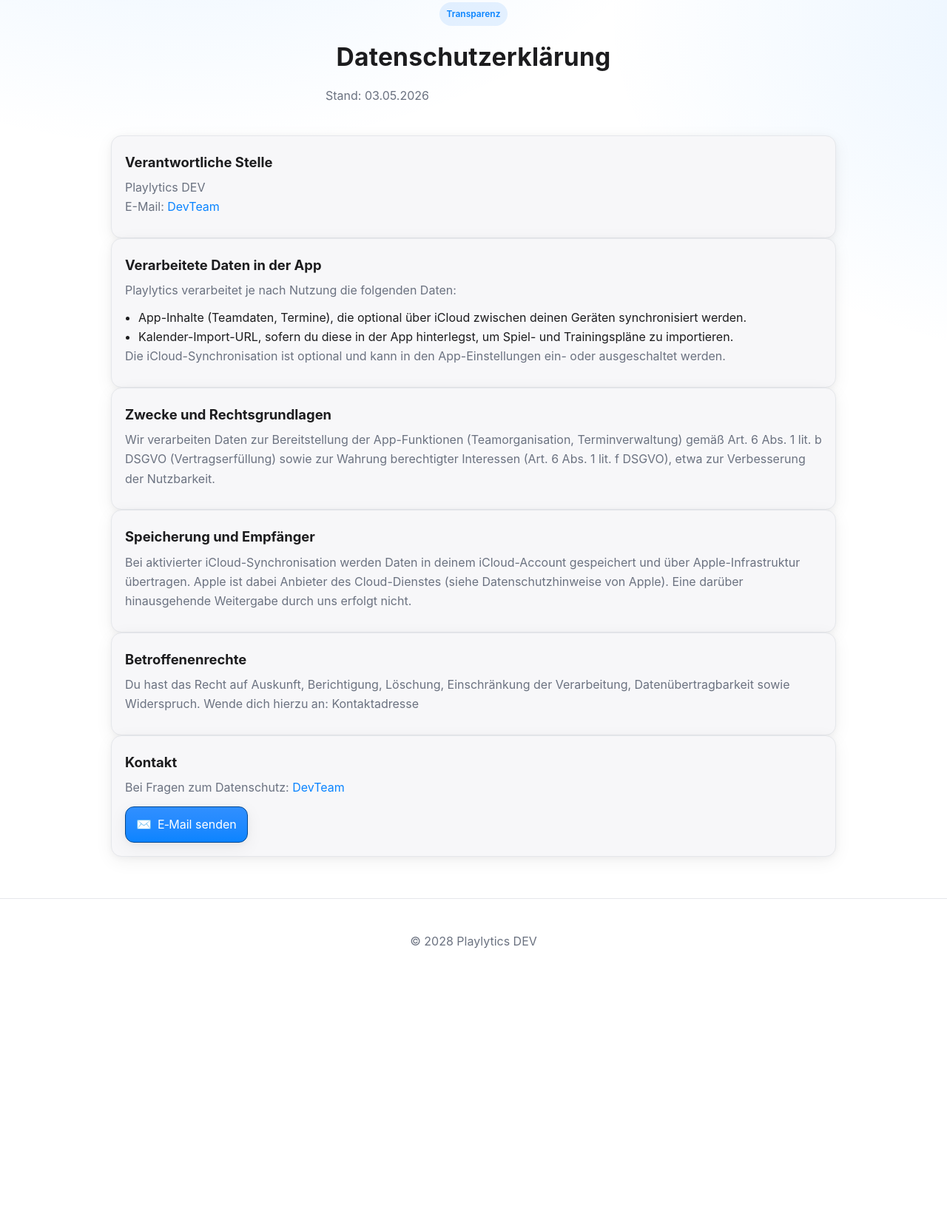
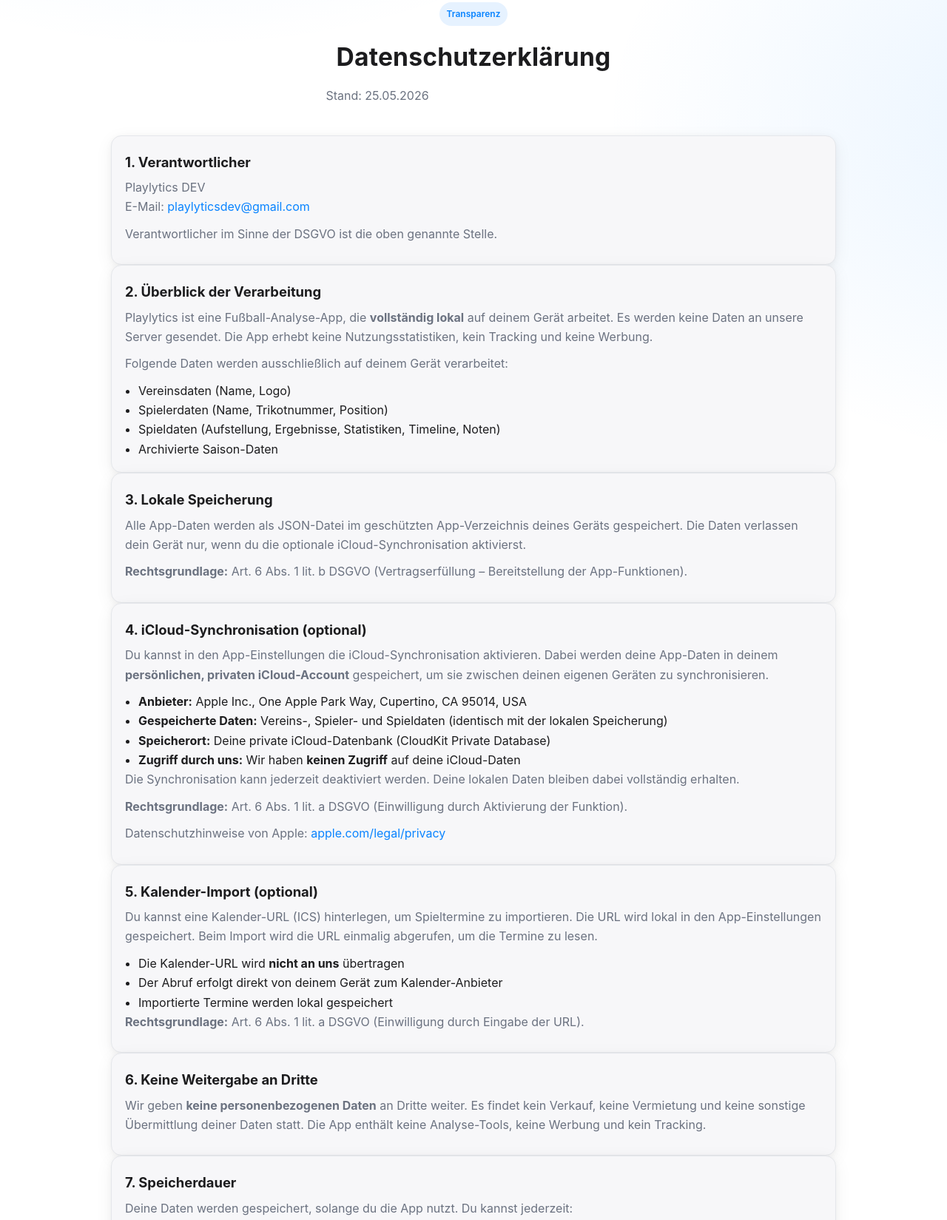
Before and after one commit to playlyticsdev/Playlytics-privacy-support, a plain HTML site: page privacy.html in a window 1280 px wide. Shown: the part 126-1775 px from the top of the page at 74% size. Before the commit the page ends 1476 px from the top, so only its background shows below. Drawn offline with Linux system fonts and the light colour scheme.

Commit message:
Update privacy.html

```diff
--- a/privacy.html
+++ b/privacy.html
@@ -7,11 +7,10 @@
   <link rel="stylesheet" href="./styles.css">
 </head>
 <body>
-  <!-- Fixierter Header mit Branding -->
+  <!-- Header -->
   <header class="site-header">
     <div class="container inner">
       <a class="brand" href="./">
-        <!-- Ersetze logo.svg durch dein Logo/PNG -->
         <img class="logo" src="./AppIcon.png" alt="Playlytics Logo" />
         <span class="title">Playlytics</span>
       </a>
@@ -22,61 +21,135 @@
     </div>
   </header>
 
-  <!-- Hero-Bereich -->
+  <!-- Hero -->
   <section class="hero">
     <div class="container">
       <div class="badge">Transparenz</div>
       <h1>Datenschutzerklärung</h1>
-      <p class="m-0">Stand: 03.05.2026</p>
+      <p class="m-0">Stand: 25.05.2026</p>
     </div>
   </section>
 
-  <!-- Inhalt im Card-Layout -->
+  <!-- Inhalt -->
   <main class="container section">
+
+    <!-- 1. Verantwortlicher -->
     <div class="card">
-      <h2>Verantwortliche Stelle</h2>
-      <p>Playlytics DEV<br>
-      E-Mail: <a href="mailto:playlyticsdev@gmail.com">DevTeam</a></p>
+      <h2>1. Verantwortlicher</h2>
+      <p>
+        Playlytics DEV<br>
+        E-Mail: <a href="mailto:playlyticsdev@gmail.com">playlyticsdev@gmail.com</a>
+      </p>
+      <p>Verantwortlicher im Sinne der DSGVO ist die oben genannte Stelle.</p>
     </div>
 
+    <!-- 2. Überblick -->
     <div class="card">
-      <h2>Verarbeitete Daten in der App</h2>
-      <p>Playlytics verarbeitet je nach Nutzung die folgenden Daten:</p>
+      <h2>2. Überblick der Verarbeitung</h2>
+      <p>Playlytics ist eine Fußball-Analyse-App, die <strong>vollständig lokal</strong> auf deinem Gerät arbeitet. Es werden keine Daten an unsere Server gesendet. Die App erhebt keine Nutzungsstatistiken, kein Tracking und keine Werbung.</p>
+      <p>Folgende Daten werden ausschließlich auf deinem Gerät verarbeitet:</p>
       <ul class="list">
-        <li>App-Inhalte (Teamdaten, Termine), die optional über iCloud zwischen deinen Geräten synchronisiert werden.</li>
-        <li>Kalender-Import-URL, sofern du diese in der App hinterlegst, um Spiel- und Trainingspläne zu importieren.</li>
+        <li>Vereinsdaten (Name, Logo)</li>
+        <li>Spielerdaten (Name, Trikotnummer, Position)</li>
+        <li>Spieldaten (Aufstellung, Ergebnisse, Statistiken, Timeline, Noten)</li>
+        <li>Archivierte Saison-Daten</li>
       </ul>
-      <p>Die iCloud-Synchronisation ist optional und kann in den App-Einstellungen ein- oder ausgeschaltet werden.</p>
     </div>
 
+    <!-- 3. Lokale Speicherung -->
     <div class="card">
-      <h2>Zwecke und Rechtsgrundlagen</h2>
-      <p>Wir verarbeiten Daten zur Bereitstellung der App-Funktionen (Teamorganisation, Terminverwaltung) gemäß Art. 6 Abs. 1 lit. b DSGVO (Vertragserfüllung) sowie zur Wahrung berechtigter Interessen (Art. 6 Abs. 1 lit. f DSGVO), etwa zur Verbesserung der Nutzbarkeit.</p>
+      <h2>3. Lokale Speicherung</h2>
+      <p>Alle App-Daten werden als JSON-Datei im geschützten App-Verzeichnis deines Geräts gespeichert. Die Daten verlassen dein Gerät nur, wenn du die optionale iCloud-Synchronisation aktivierst.</p>
+      <p><strong>Rechtsgrundlage:</strong> Art. 6 Abs. 1 lit. b DSGVO (Vertragserfüllung – Bereitstellung der App-Funktionen).</p>
     </div>
 
+    <!-- 4. iCloud -->
     <div class="card">
-      <h2>Speicherung und Empfänger</h2>
-      <p>Bei aktivierter iCloud-Synchronisation werden Daten in deinem iCloud-Account gespeichert und über Apple-Infrastruktur übertragen. Apple ist dabei Anbieter des Cloud-Dienstes (siehe Datenschutzhinweise von Apple). Eine darüber hinausgehende Weitergabe durch uns erfolgt nicht.</p>
+      <h2>4. iCloud-Synchronisation (optional)</h2>
+      <p>Du kannst in den App-Einstellungen die iCloud-Synchronisation aktivieren. Dabei werden deine App-Daten in deinem <strong>persönlichen, privaten iCloud-Account</strong> gespeichert, um sie zwischen deinen eigenen Geräten zu synchronisieren.</p>
+      <ul class="list">
+        <li><strong>Anbieter:</strong> Apple Inc., One Apple Park Way, Cupertino, CA 95014, USA</li>
+        <li><strong>Gespeicherte Daten:</strong> Vereins-, Spieler- und Spieldaten (identisch mit der lokalen Speicherung)</li>
+        <li><strong>Speicherort:</strong> Deine private iCloud-Datenbank (CloudKit Private Database)</li>
+        <li><strong>Zugriff durch uns:</strong> Wir haben <strong>keinen Zugriff</strong> auf deine iCloud-Daten</li>
+      </ul>
+      <p>Die Synchronisation kann jederzeit deaktiviert werden. Deine lokalen Daten bleiben dabei vollständig erhalten.</p>
+      <p><strong>Rechtsgrundlage:</strong> Art. 6 Abs. 1 lit. a DSGVO (Einwilligung durch Aktivierung der Funktion).</p>
+      <p>Datenschutzhinweise von Apple: <a href="https://www.apple.com/legal/privacy/de-ww/" target="_blank" rel="noopener">apple.com/legal/privacy</a></p>
     </div>
 
+    <!-- 5. Kalender-Import -->
     <div class="card">
-      <h2>Betroffenenrechte</h2>
-      <p>Du hast das Recht auf Auskunft, Berichtigung, Löschung, Einschränkung der Verarbeitung, Datenübertragbarkeit sowie Widerspruch. Wende dich hierzu an: Kontaktadresse</p>
+      <h2>5. Kalender-Import (optional)</h2>
+      <p>Du kannst eine Kalender-URL (ICS) hinterlegen, um Spieltermine zu importieren. Die URL wird lokal in den App-Einstellungen gespeichert. Beim Import wird die URL einmalig abgerufen, um die Termine zu lesen.</p>
+      <ul class="list">
+        <li>Die Kalender-URL wird <strong>nicht an uns</strong> übertragen</li>
+        <li>Der Abruf erfolgt direkt von deinem Gerät zum Kalender-Anbieter</li>
+        <li>Importierte Termine werden lokal gespeichert</li>
+      </ul>
+      <p><strong>Rechtsgrundlage:</strong> Art. 6 Abs. 1 lit. a DSGVO (Einwilligung durch Eingabe der URL).</p>
     </div>
 
+    <!-- 6. Keine Weitergabe -->
+    <div class="card">
+      <h2>6. Keine Weitergabe an Dritte</h2>
+      <p>Wir geben <strong>keine personenbezogenen Daten</strong> an Dritte weiter. Es findet kein Verkauf, keine Vermietung und keine sonstige Übermittlung deiner Daten statt. Die App enthält keine Analyse-Tools, keine Werbung und kein Tracking.</p>
+    </div>
+
+    <!-- 7. Speicherdauer -->
+    <div class="card">
+      <h2>7. Speicherdauer</h2>
+      <p>Deine Daten werden gespeichert, solange du die App nutzt. Du kannst jederzeit:</p>
+      <ul class="list">
+        <li>Einzelne Spiele oder Spieler in der App löschen</li>
+        <li>Die iCloud-Synchronisation deaktivieren</li>
+        <li>Die App deinstallieren – dabei werden alle lokalen Daten entfernt</li>
+        <li>iCloud-Daten über die iOS-Einstellungen unter <em>iCloud → Speicher verwalten</em> löschen</li>
+      </ul>
+    </div>
+
+    <!-- 8. Betroffenenrechte -->
+    <div class="card">
+      <h2>8. Deine Rechte (Art. 15–21 DSGVO)</h2>
+      <p>Du hast jederzeit folgende Rechte bezüglich deiner personenbezogenen Daten:</p>
+      <ul class="list">
+        <li><strong>Auskunft</strong> (Art. 15 DSGVO) – Welche Daten verarbeitet werden</li>
+        <li><strong>Berichtigung</strong> (Art. 16 DSGVO) – Korrektur unrichtiger Daten</li>
+        <li><strong>Löschung</strong> (Art. 17 DSGVO) – Entfernung deiner Daten</li>
+        <li><strong>Einschränkung</strong> (Art. 18 DSGVO) – Einschränkung der Verarbeitung</li>
+        <li><strong>Datenübertragbarkeit</strong> (Art. 20 DSGVO) – Export deiner Daten</li>
+        <li><strong>Widerspruch</strong> (Art. 21 DSGVO) – Widerspruch gegen die Verarbeitung</li>
+      </ul>
+      <p>Da alle Daten lokal auf deinem Gerät gespeichert werden, hast du die volle Kontrolle und kannst diese Rechte selbstständig ausüben. Bei Fragen stehen wir dir gerne zur Verfügung.</p>
+    </div>
+
+    <!-- 9. Beschwerderecht -->
+    <div class="card">
+      <h2>9. Beschwerderecht</h2>
+      <p>Du hast das Recht, dich bei einer Datenschutz-Aufsichtsbehörde zu beschweren, wenn du der Ansicht bist, dass die Verarbeitung deiner Daten gegen die DSGVO verstößt (Art. 77 DSGVO).</p>
+    </div>
+
+    <!-- 10. Änderungen -->
+    <div class="card">
+      <h2>10. Änderungen dieser Datenschutzerklärung</h2>
+      <p>Wir behalten uns vor, diese Datenschutzerklärung bei Bedarf anzupassen, etwa bei neuen App-Funktionen oder geänderten rechtlichen Anforderungen. Die aktuelle Version ist stets auf dieser Seite abrufbar.</p>
+    </div>
+
+    <!-- Kontakt -->
     <div class="card">
       <h2>Kontakt</h2>
-      <p>Bei Fragen zum Datenschutz: <a href="mailto:playlyticsdev@gmail.com">DevTeam</a></p>
+      <p>Bei Fragen zum Datenschutz erreichst du uns unter:</p>
       <div class="mt-12">
-        <a class="btn primary" href="mailto:playlyticsdev@gmail.com"><span class="icon">✉️</span>E‑Mail senden</a>
+        <a class="btn primary" href="mailto:playlyticsdev@gmail.com"><span class="icon">✉️</span>playlyticsdev@gmail.com</a>
       </div>
     </div>
+
   </main>
 
   <!-- Footer -->
   <footer class="site-footer">
     <div class="container">
-      <p>&copy; 2028 Playlytics DEV</p>
+      <p>&copy; 2026 Playlytics DEV · <a href="./datenschutz.html">Datenschutz</a></p>
     </div>
   </footer>
 </body>
```
